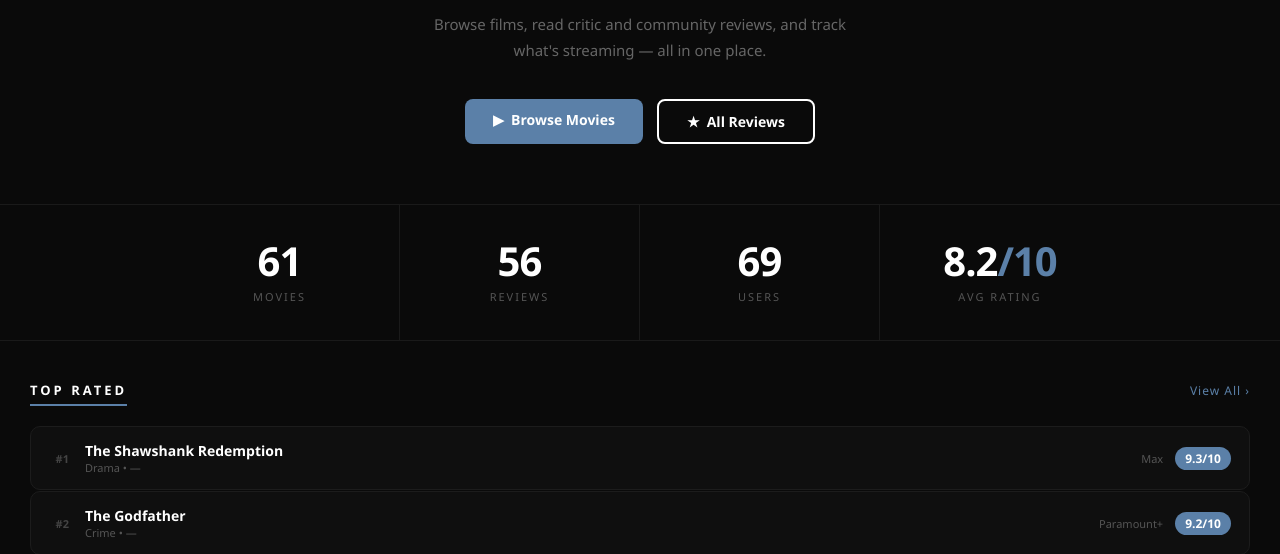
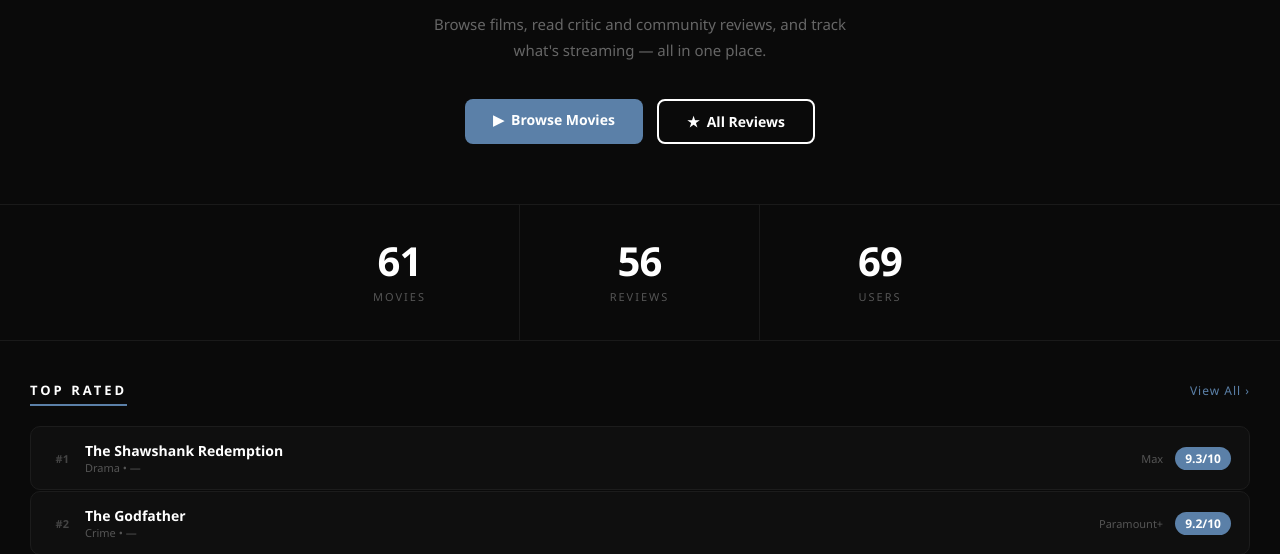
Before and after one commit to Kenzie-01/CMS375-Spring2026, a PHP site: page /index.php in a window 1280 px wide. Shown: the part 375-929 px from the top of the page. Run offline with PHP 8.4, Linux system fonts and the light colour scheme; a user stored in the database is signed in; data comes from the database, SQL or seed files in the repository.

```diff
--- a/index.php
+++ b/index.php
@@ -152,8 +152,7 @@ endif;
 $stats_sql = "SELECT
     (SELECT COUNT(*) FROM Movies)  AS total_movies,
     (SELECT COUNT(*) FROM Reviews) AS total_reviews,
-    (SELECT COUNT(*) FROM Users)   AS total_users,
-    (SELECT AVG(Rating) FROM Movies) AS avg_rating";
+    (SELECT COUNT(*) FROM Users)   AS total_users";
 $stats_result = mysqli_query($conn, $stats_sql);
 $stats = mysqli_fetch_assoc($stats_result);
 
@@ -274,10 +273,7 @@ $is_guest = ($_SESSION['user_id'] === 'Guest');
         <div class="stat-number"><?php echo $stats['total_users']; ?></div>
         <div class="stat-label">Users</div>
     </div>
-    <div class="stat-block">
-        <div class="stat-number"><?php echo number_format($stats['avg_rating'], 1); ?><span>/10</span></div>
-        <div class="stat-label">Avg Rating</div>
-    </div>
+
 </div>
 
 <div class="section">
```
